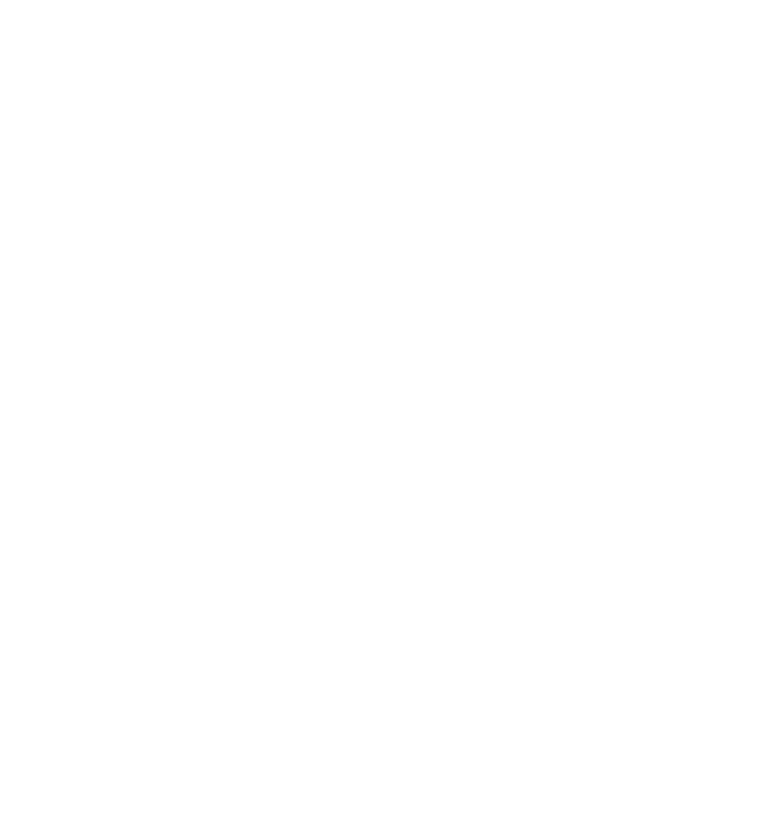
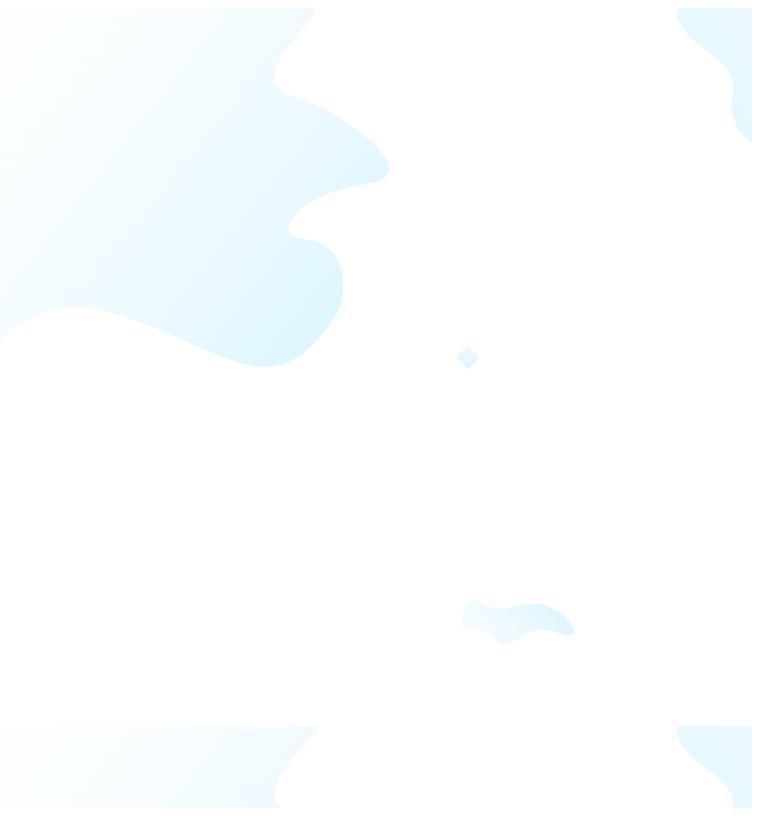
Before and after one commit to BasileDM/Agence-Dev-Brief, a plain HTML site: page index.html in a window 1280 px wide. Shown: the whole page, without its empty margins (56-839 px from the left). Drawn offline with Linux system fonts and the light colour scheme.

Commit message:
added header

```diff
--- a/index.html
+++ b/index.html
@@ -8,6 +8,8 @@
     <title>Agence Dev Web Brief</title>
 </head>
 <body>
+    <header>
 
+    </header>
 </body>
 </html>
--- a/style.css
+++ b/style.css
@@ -0,0 +1,7 @@
+header {
+    height: 100svh;
+    width: 100svh;
+    margin: 0;
+    padding: 0;
+    background-image: url('images/bg_hero_desktop.svg');
+}
```
Also changed, not shown: images/bg_hero_desktop.svg (added), images/bg_hero_mobile.svg (added), images/favicon_32_32.png (added), images/icon_email.svg (added), images/icon_location.svg (added), images/icon_phone.svg (added), images/illustration_flowing_conversation.svg (added), images/illustration_grow_together.svg (added), images/illustration_mockups.svg (added), images/illustration_your_users.svg (added), images/logo.svg (added).
